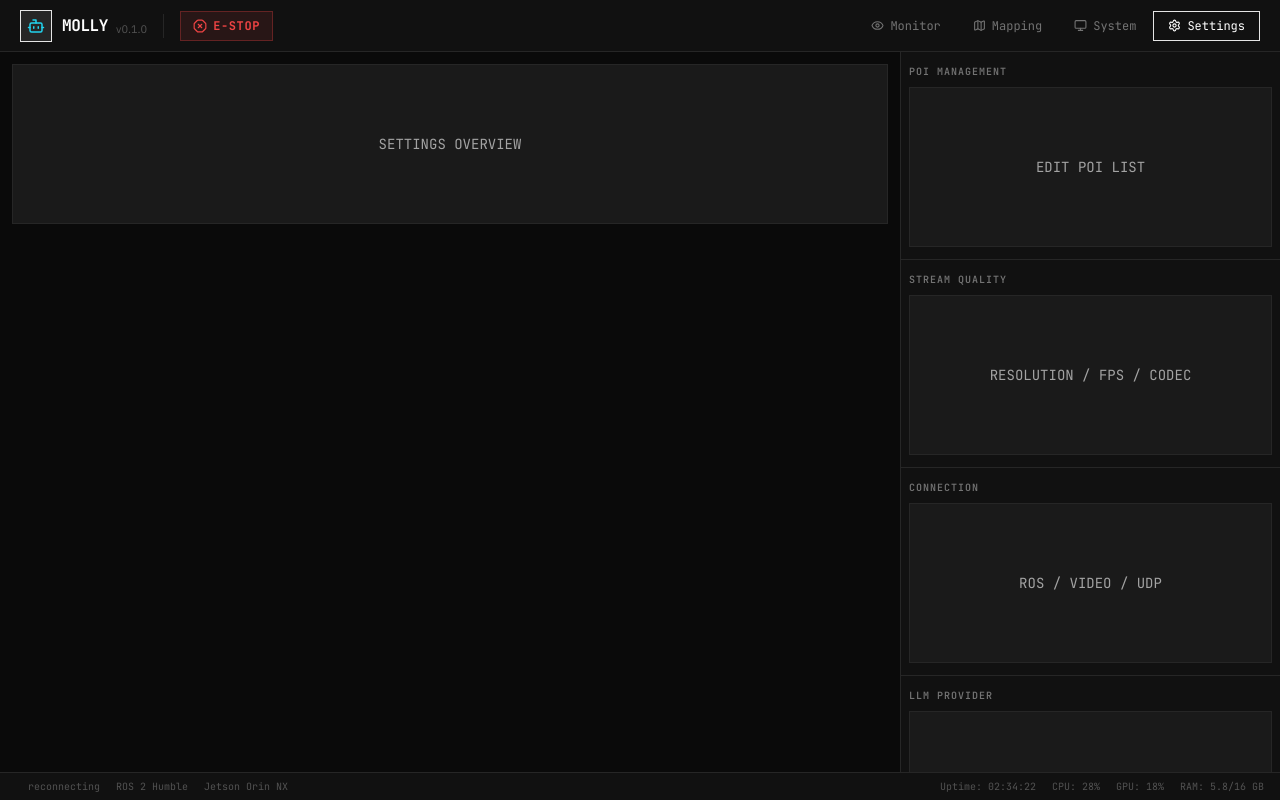
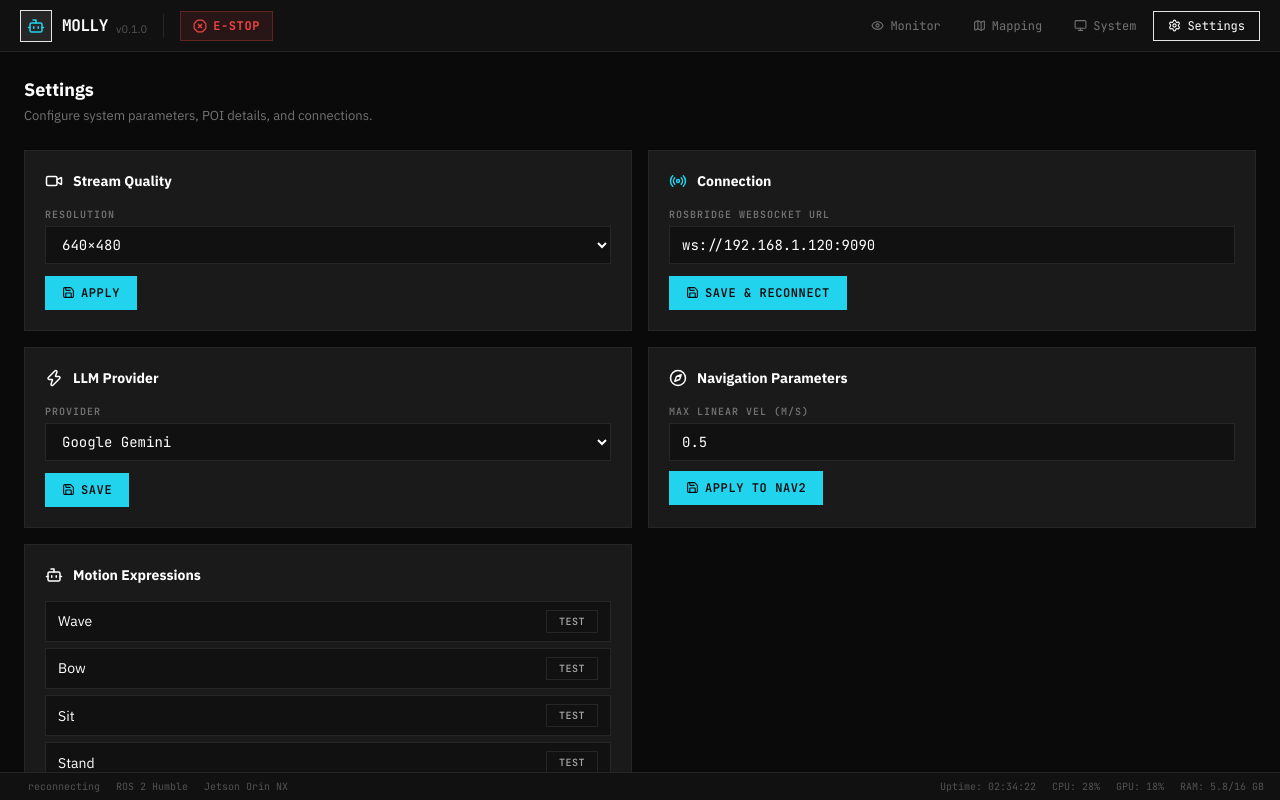
Before and after one commit to DarmawanRobotics/molly_dashboard, a Next.js app: page /settings in a window 1280 px wide. Built offline with nearby package versions, Linux system fonts and the light colour scheme; no server answers.

Commit message:
feat: add seting page

```diff
--- /dev/null
+++ b/src/app/(dashboard)/settings/_components/field.tsx
@@ -0,0 +1,23 @@
+import type { InputHTMLAttributes, ReactElement } from "react";
+import { cloneElement } from "react";
+
+interface FieldProps {
+  label: string;
+  htmlFor: string;
+  children: ReactElement<InputHTMLAttributes<HTMLInputElement>>;
+}
+
+export function Field({ label, htmlFor, children }: FieldProps) {
+  return (
+    <div>
+      <label htmlFor={htmlFor} className="label block mb-1">
+        {label}
+      </label>
+
+      {cloneElement<InputHTMLAttributes<HTMLInputElement>>(children, {
+        id: htmlFor,
+        "aria-label": label,
+      })}
+    </div>
+  );
+}
--- /dev/null
+++ b/src/app/(dashboard)/settings/_components/section.tsx
@@ -0,0 +1,25 @@
+interface SectionProps {
+  icon: React.ReactNode;
+  title: string;
+  color?: string;
+  children: React.ReactNode;
+}
+
+export function Section({
+  icon,
+  title,
+  color = "text-cyan",
+  children,
+}: SectionProps) {
+  return (
+    <div className="panel p-5">
+      <div className="flex items-center gap-2.5 mb-4">
+        <span className={color}>{icon}</span>
+
+        <span className="text-sm font-bold">{title}</span>
+      </div>
+
+      {children}
+    </div>
+  );
+}
--- a/src/app/(dashboard)/settings/page.tsx
+++ b/src/app/(dashboard)/settings/page.tsx
@@ -1,36 +1,142 @@
 "use client";
 
-import { AppPlaceholder } from "@/components/layout/app/placeholder";
-import { AppSection } from "@/components/layout/app/section";
-import { AppSidebar } from "@/components/layout/app/sidebar";
+import { Bot, Compass, Radio, Save, Video, Zap } from "lucide-react";
+
+import { Field } from "./_components/field";
+import { Section } from "./_components/section";
 
 export default function SettingsPage() {
   return (
-    <div className="flex h-full w-full min-h-0">
-      <div className="flex-1 p-3">
-        <AppPlaceholder label="SETTINGS OVERVIEW" />
+    <div className="w-full overflow-y-auto p-6">
+      <h2 className="text-lg font-bold mb-0.5">Settings</h2>
+
+      <p className="text-[13px] text-txt-tertiary mb-6">
+        Configure system parameters, POI details, and connections.
+      </p>
+
+      <div className="grid grid-cols-2 gap-4">
+        <Section
+          icon={<Video size={18} />}
+          title="Stream Quality"
+          color="text-green"
+        >
+          <div className="flex flex-col gap-3">
+            <Field label="Resolution" htmlFor="stream-resolution">
+              <select
+                aria-label="Stream Resolution"
+                id="stream-resolution"
+                defaultValue="640x480"
+                className="input-base w-full"
+              >
+                <option value="320x240">320×240</option>
+
+                <option value="640x480">640×480</option>
+
+                <option value="1280x720">1280×720</option>
+              </select>
+            </Field>
+
+            <button type="button" className="btn btn-primary self-start">
+              <Save size={13} />
+              Apply
+            </button>
+          </div>
+        </Section>
+
+        <Section
+          icon={<Radio size={18} />}
+          title="Connection"
+          color="text-cyan"
+        >
+          <div className="flex flex-col gap-3">
+            <Field label="Rosbridge WebSocket URL" htmlFor="rosbridge-url">
+              <input
+                aria-label="Rosbridge WebSocket URL"
+                id="rosbridge-url"
+                defaultValue="ws://192.168.1.120:9090"
+                className="input-base w-full"
+              />
+            </Field>
+
+            <button type="button" className="btn btn-primary self-start">
+              <Save size={13} />
+              Save & Reconnect
+            </button>
+          </div>
+        </Section>
+
+        <Section
+          icon={<Zap size={18} />}
+          title="LLM Provider"
+          color="text-violet"
+        >
+          <div className="flex flex-col gap-3">
+            <Field label="Provider" htmlFor="llm-provider">
+              <select
+                aria-label="LLM Provider"
+                id="llm-provider"
+                defaultValue="gemini"
+                className="input-base w-full"
+              >
+                <option value="gemini">Google Gemini</option>
+
+                <option value="openai">OpenAI GPT-4</option>
+              </select>
+            </Field>
+
+            <button type="button" className="btn btn-primary self-start">
+              <Save size={13} />
+              Save
+            </button>
+          </div>
+        </Section>
+
+        <Section
+          icon={<Compass size={18} />}
+          title="Navigation Parameters"
+          color="text-orange"
+        >
+          <div className="flex flex-col gap-2.5">
+            <Field label="Max Linear Vel (m/s)" htmlFor="max-linear-vel">
+              <input
+                aria-label="Max Linear Velocity in meters per second"
+                id="max-linear-vel"
+                defaultValue="0.5"
+                className="input-base w-full"
+              />
+            </Field>
+
+            <button type="button" className="btn btn-primary self-start">
+              <Save size={13} />
+              Apply to Nav2
+            </button>
+          </div>
+        </Section>
+
+        <Section
+          icon={<Bot size={18} />}
+          title="Motion Expressions"
+          color="text-green"
+        >
+          <div className="flex flex-col gap-1.5">
+            {["wave", "bow", "sit", "stand"].map((motion) => (
+              <div
+                key={motion}
+                className="panel-inset px-3 py-2 flex items-center justify-between"
+              >
+                <span className="capitalize text-sm">{motion}</span>
+
+                <button
+                  type="button"
+                  className="btn btn-ghost py-1 px-3 text-[10px]"
+                >
+                  Test
+                </button>
+              </div>
+            ))}
+          </div>
+        </Section>
       </div>
-      <AppSidebar width="w-[380px]">
-        <AppSection title="POI Management">
-          <AppPlaceholder label="EDIT POI LIST" />
-        </AppSection>
-
-        <AppSection title="Stream Quality">
-          <AppPlaceholder label="RESOLUTION / FPS / CODEC" />
-        </AppSection>
-
-        <AppSection title="Connection">
-          <AppPlaceholder label="ROS / VIDEO / UDP" />
-        </AppSection>
-
-        <AppSection title="LLM Provider">
-          <AppPlaceholder label="MODEL / API CONFIG" />
-        </AppSection>
-
-        <AppSection title="Motion System">
-          <AppPlaceholder label="MOTION COMMANDS" />
-        </AppSection>
-      </AppSidebar>
     </div>
   );
 }
--- a/src/app/(dashboard)/system/_components/log-viewer.tsx
+++ b/src/app/(dashboard)/system/_components/log-viewer.tsx
@@ -123,7 +123,7 @@ export default function LogViewer() {
             key={l.id}
             className="flex items-start gap-3 px-2 py-1 hover:bg-mol-secondary transition-colors"
           >
-            <span className="text-txt-muted w-16">{l.timestamp}</span>
+            <span className="text-txt-muted w-20">{l.timestamp}</span>
             <span className={`w-12 font-bold uppercase ${color[l.level]}`}>
               {l.level}
             </span>
```
